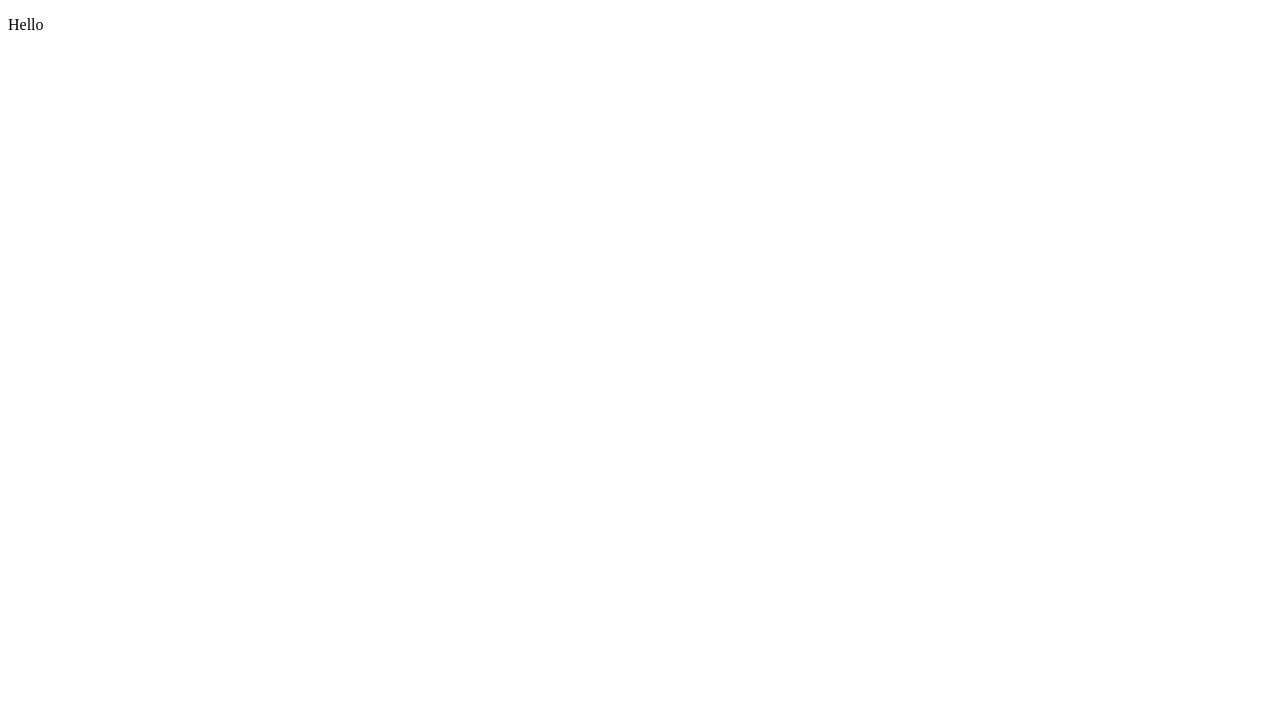
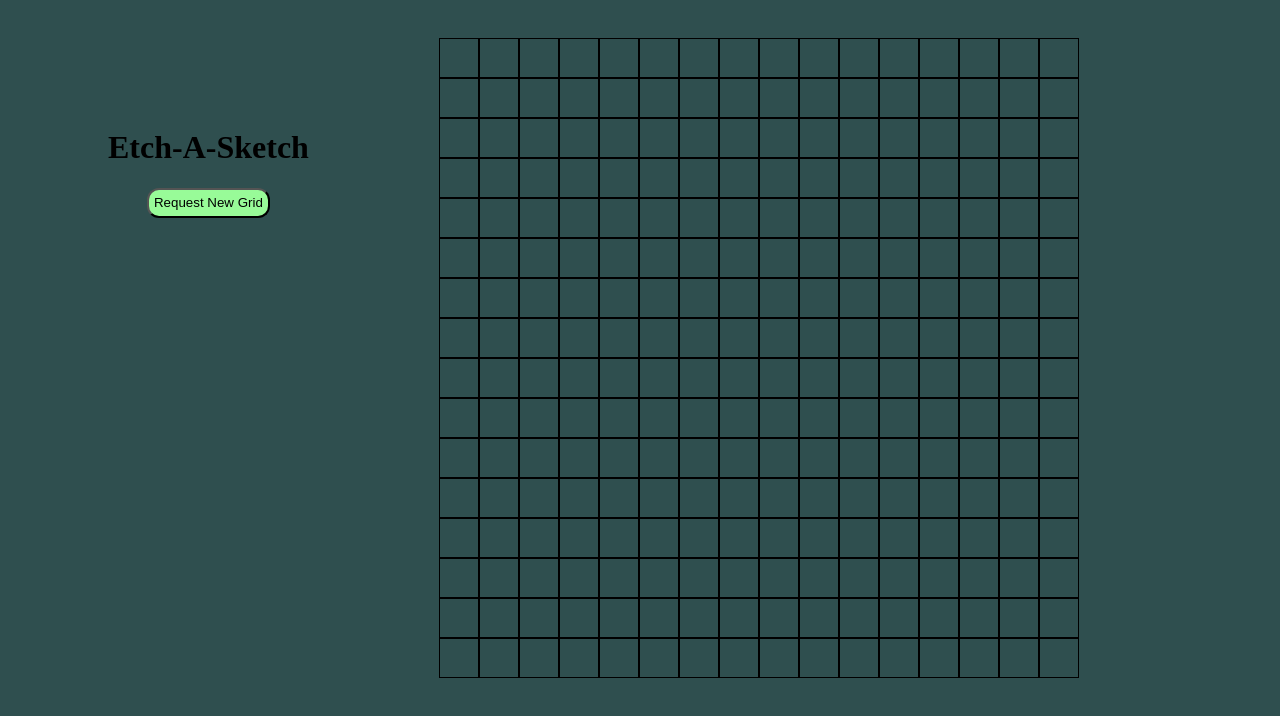
Before and after one commit to ayechanst/etch-a-sketch, a plain HTML site: page index.html in a window 1280 px wide. Drawn offline with Linux system fonts and the light colour scheme.

Commit message:
make grid

```diff
--- a/etchASketch.js
+++ b/etchASketch.js
@@ -1 +1,21 @@
-console.log('wassup')
+"use strict";
+
+document.body.onload = makeDivs;
+
+const divContainer = document.getElementById('wrapper');
+const tile = document.querySelector('.tile');
+
+
+function makeDivs() {
+    for (let i = 0; i < 256; i ++) {
+        let newDiv = document.createElement('div');
+        newDiv.classList.add('tile');
+        let newContent = document.createTextNode("");
+        newDiv.appendChild(newContent);
+        divContainer.appendChild(newDiv);
+    }
+}
+
+tile.addEventListener("mouseover", function() {
+    tile.className = 'activated';
+})
--- a/index.html
+++ b/index.html
@@ -5,8 +5,17 @@
     <meta http-equiv="X-UA-Compatible" content="IE=edge">
     <meta name="viewport" content="width=device-width, initial-scale=1.0">
     <title>Document</title>
+    <link rel="stylesheet" href="style.css" defer>
+    <script src="etchASketch.js" defer></script>
 </head>
 <body>
-    <p>Hello</p>
+
+    <header>
+        <h1>Etch-A-Sketch</h1>
+        <button id="btn">Request New Grid</button>
+    </header>
+
+    <div id="wrapper"></div>
+
 </body>
 </html>
--- a/style.css
+++ b/style.css
@@ -1 +1,49 @@
-yup
+body {
+    background-color: darkslategrey;
+    display: flex;
+}
+
+header {
+    display: flex;
+    flex-direction: column;
+    align-items: center;
+}
+
+h1 {
+    padding-right: 100px;
+    padding-left: 100px;
+    padding-top: 100px;
+}
+
+button {
+    padding-left: 5px;
+    padding-right: 5px;
+    border-radius: 12px;
+    height: 30px;
+    width: auto;
+    max-width: 190px;
+    background-color: palegreen;
+}
+
+#wrapper {
+    padding: 30px;
+    max-width: 670px;
+}
+
+.tile {
+    display: grid;
+    float: left;
+    border: 1px solid;
+    padding: 1em;
+    width: 6px;
+    height: 6px;
+}
+
+
+.tile:hover {
+    background-color: coral;
+}
+
+.activated {
+    background-color: aquamarine;
+}
```
